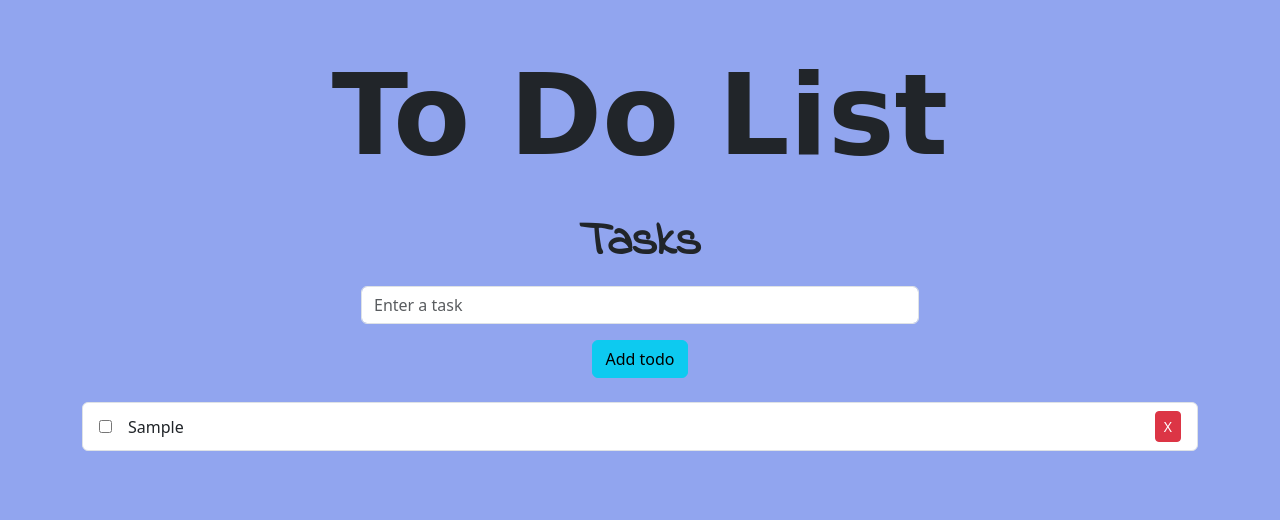
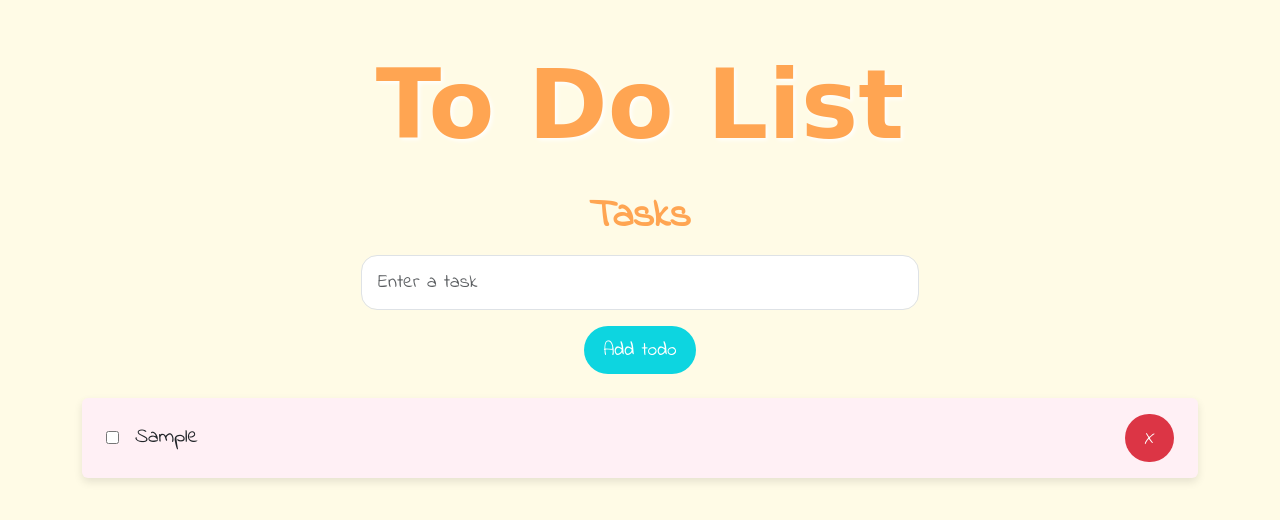
Before and after one commit to Obersan6/To-Do-List, a plain HTML site: page index.html in a window 1280 px wide. Both pictures are taken after typing "Sample" into the empty fields and a click on the button "Add todo". Drawn offline with nearby package versions, Linux system fonts and the light colour scheme; a web font is replaced by a local one.

Commit message:
Styling adjustments

```diff
--- /dev/null
+++ b/borrador.css
@@ -0,0 +1,72 @@
+/* Body */
+
+
+/* Title */
+.title {
+    color: #ff6fb5;
+    font-family: "Montez", cursive;
+    font-weight: bold;
+    font-style: normal;
+    font-size: 6rem;
+    text-shadow: 1px 1px 2px #fff;
+}
+
+/* Form Label */
+.form-label {
+    font-family: "Indie Flower", cursive;
+    font-weight: bold;
+    font-size: 2.5rem !important;
+    color: #6a0572;
+}
+
+/* Input */
+#task {
+    border-radius: 1rem;
+    padding: 0.75rem 1rem;
+    font-family: "Indie Flower", cursive;
+    font-size: 1.2rem;
+}
+
+/* Button */
+.btn-info {
+    background-color: #ff9de2;
+    border: none;
+    color: white;
+    font-family: "Indie Flower", cursive;
+    font-size: 1.2rem;
+    padding: 0.6rem 1.2rem;
+    border-radius: 1.5rem;
+    transition: background-color 0.3s ease;
+}
+
+.btn-info:hover {
+    background-color: #ff6fb5;
+}
+
+/* Task List */
+#list ul {
+    padding-left: 0;
+}
+
+.list-group-item {
+    background-color: #fff0f5;
+    border: none;
+    border-radius: 1rem;
+    margin-bottom: 1rem;
+    font-family: "Indie Flower", cursive;
+    font-size: 1.3rem;
+    box-shadow: 0 4px 8px rgba(0, 0, 0, 0.1);
+    padding: 1rem 1.5rem;
+    transition: transform 0.2s ease;
+}
+
+.list-group-item:hover {
+    transform: scale(1.02);
+}
+
+/* Crossed out */
+.crossed-todo {
+    text-decoration: line-through;
+    opacity: 0.5;
+    color: gray;
+}
--- a/style.css
+++ b/style.css
@@ -1,26 +1,91 @@
 
 /* Body */
 .bg-light {
-    background-color: rgb(145, 165, 239) !important;
+    background-color: #FFFBE6 !important;
 }
 
+/* Title */
 .title {
-    color: rgb(234, 60, 213);
     font-family: "Montez", cursive;
     font-weight: bold;
     font-style: normal;
-    font-size: 7rem;
+    font-size: 6rem;
+    color: #FFA552 !important;
+    text-shadow: 2px 2px 4px #fff;
 }
 
+/* Form Label */
 .form-label {
     font-family: "Indie Flower", cursive;
-    font-weight: bold;
-    font-style: normal;
-    font-size: 3rem !important;
+    font-weight: bold !important;
+    font-style: normal !important;
+    font-size: 2.5rem !important;
+    color: #FFA552 !important;
 }
 
-/* Class used to cross out the todo selected when checkbox gets clicked  */
+/* Input */
+#task {
+    border-radius: 1rem;
+    padding: 0.75rem 1rem  !important;
+    font-family: "Indie Flower", cursive !important;
+    font-size: 1.2rem !important;
+}
+
+/* Button */
+.btn-info {
+    background-color: #0dd5e0 !important;
+    border: none;
+    color: #FFFFFF !important;
+    font-family: "Indie Flower", cursive !important;
+    font-size: 1.2rem !important;
+    padding: 0.6rem 1.2rem !important;
+    border-radius: 1.5rem !important;
+    /* transition: background-color 0.3s ease !important; */
+}
+
+.btn-info:hover {
+    background-color: #0aa5ad !important;
+}
+
+/* Task List Elements */
+/* Task List */
+#list ul {
+    padding-left: 0;
+}
+
+.list-group-item {
+    background-color: #fff0f5;
+    border: none;
+    border-radius: 1rem;
+    margin-bottom: 1rem;
+    font-family: "Indie Flower", cursive;
+    font-size: 1.3rem;
+    box-shadow: 0 4px 8px rgba(0, 0, 0, 0.1);
+    padding: 1rem 1.5rem;
+    transition: transform 0.2s ease;
+}
+
+.list-group-item:hover {
+    transform: scale(1.02);
+}
+
+/* Crossed out */
 .crossed-todo {
     text-decoration: line-through;
-    opacity: 0.6;
+    opacity: 0.5;
+    color: gray;
 }
+
+/* Task List Button */
+.btn-danger {
+    border: none;
+    color: #FFFFFF !important;
+    font-family: "Indie Flower", cursive !important;
+    font-size: 1.2rem !important;
+    padding: 0.6rem 1.2rem !important;
+    border-radius: 1.5rem !important;
+}
+
+.btn-danger:hover {
+    background-color: #900707;
+}
```
